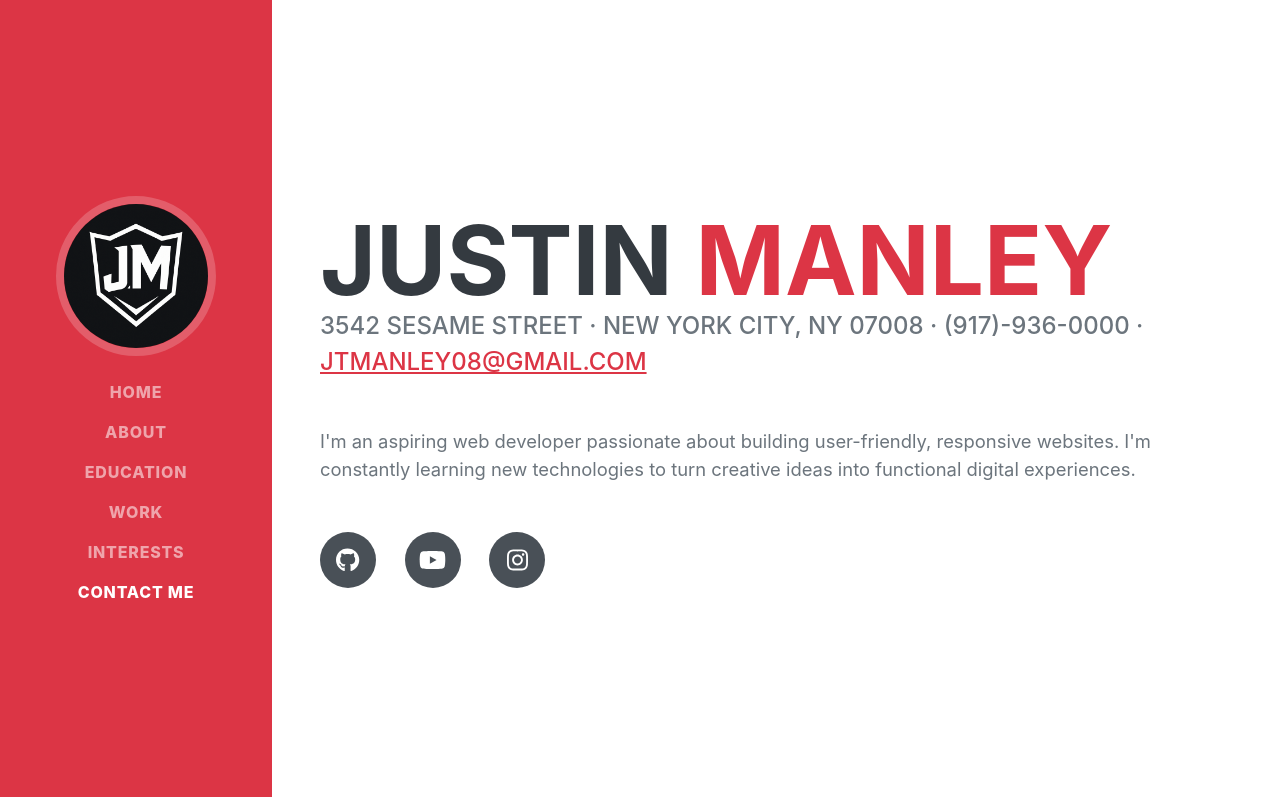
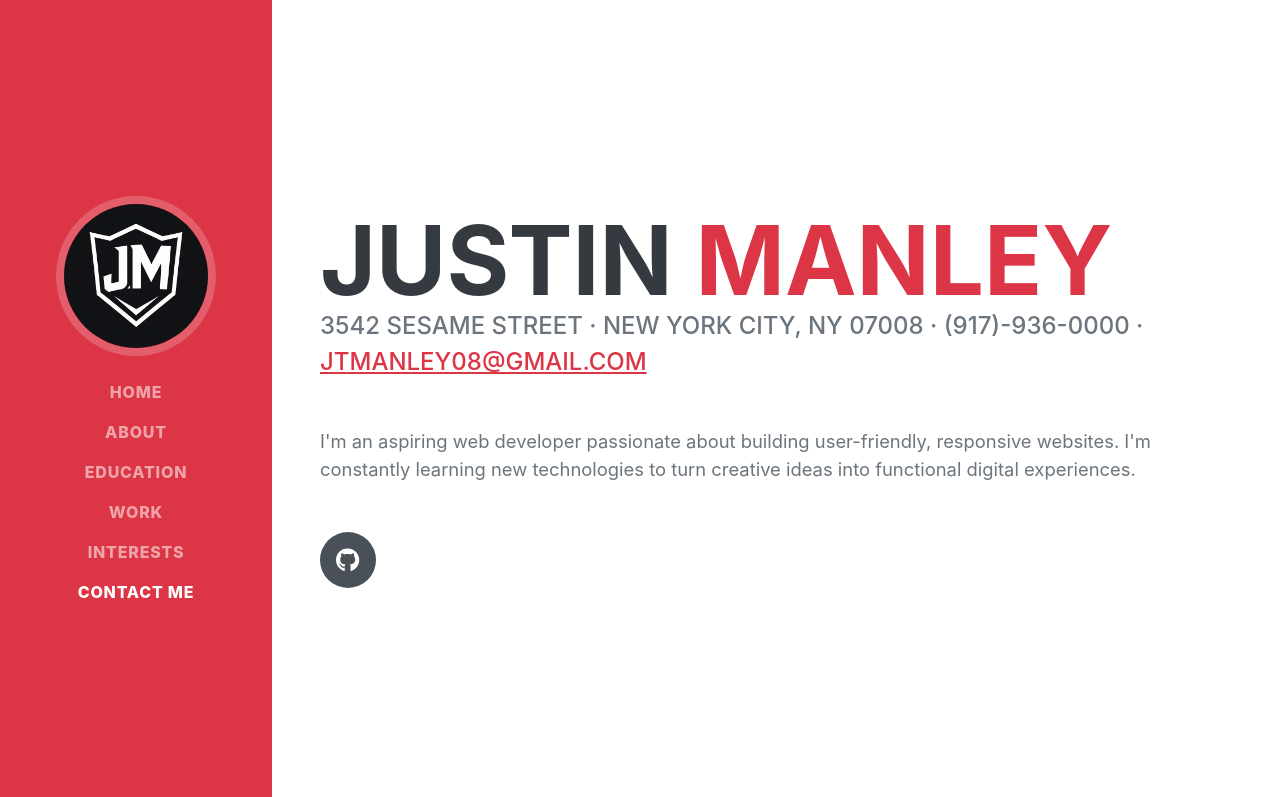
Before and after one commit to jzapdos/startbootstrap-resume-gh-pages, a plain HTML site: page startbootstrap-resume-gh-pages/index.html in a window 1280 px wide. Shown: the top 797 px of the page. Drawn offline with nearby package versions, Linux system fonts and the light colour scheme; a web font is replaced by a local one.

Commit message:
second second

```diff
--- a/startbootstrap-resume-gh-pages/index.html
+++ b/startbootstrap-resume-gh-pages/index.html
@@ -49,9 +49,8 @@
                     </div>
                     <p class="lead mb-5">I'm an aspiring web developer passionate about building user-friendly, responsive websites. I'm constantly learning new technologies to turn creative ideas into functional digital experiences.</p>
                     <div class="social-icons">
+
                         <a class="social-icon" href="https://github.com/jzapdos"><i class="fab fa-github"></i></a>
-                        <a class="social-icon" href="#!"><i class="fab fa-youtube"></i></a>
-                        <a class="social-icon" href="#!"><i class="fab fa-instagram"></i></a>
                     </div>
                 </div>
             </section>
```
